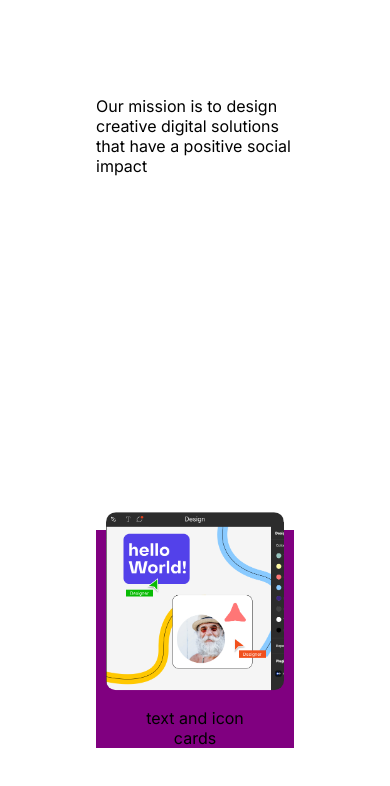
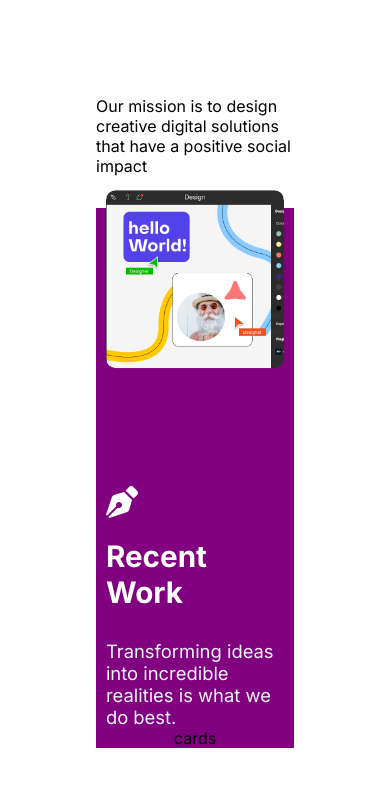
Before and after one commit to include-davis/leads-onboarding-2024, a Next.js app: page /day1 in a window 390 px wide. Shown: the top 786 px of the page. Built offline with nearby package versions, Linux system fonts and the light colour scheme.

Commit message:
Styled Recent-Work header

```diff
--- a/app/(pages)/day1/page.jsx
+++ b/app/(pages)/day1/page.jsx
@@ -1,5 +1,6 @@
 import Image from "next/image";
 import styles from "./page.module.scss";
+import { FaPenNib } from "react-icons/fa";
 
 export default function Page() {
   return (
@@ -11,7 +12,11 @@ export default function Page() {
             <img src="/design-home.png" className={styles.img_design_home}
               alt="Screenshots of the dashboard project showing desktop version"/>
           </div>
-          <div>text and icon</div>
+          <div className={styles.header_recent_work}>
+            <FaPenNib style={{fontSize: "2rem", color: "white"}}></FaPenNib>
+            <h5 style={{marginBottom: "30px", marginTop: "20px"}}>Recent Work</h5>
+            <h6>Transforming ideas into incredible realities is what we do best.</h6>
+          </div>
           <div>cards</div>
         </div>
       </div>
--- a/app/(pages)/day1/page.module.scss
+++ b/app/(pages)/day1/page.module.scss
@@ -16,7 +16,7 @@
 }
 
 .div_design_home {
-  width: 50%;
+  width: 60%;
   aspect-ratio: 2 / 1;
   position: relative;
   transform: translate(0%, -50%);
@@ -26,10 +26,19 @@
   justify-content: center;
   align-items: center;
   overflow: hidden;
+  margin-bottom: 60px;
 }
 
 .img_design_home {
   width: 100%;
+}
+
+.header_recent_work {
+  display: flex;
+  flex-direction: column;
+  align-items: center;
+  padding-left: 5%;
+  padding-right: 5%;
 }
 
 @media screen and (max-width: 800px) {
@@ -37,6 +46,7 @@
     width: 90%;
     aspect-ratio: 1 / 1;
     transform: translate(0%, -10%);
+    margin-bottom: 100px;
   }
 
   .img_design_home {
@@ -44,4 +54,8 @@
     object-fit: cover;
   }
 
+  .header_recent_work {
+    align-items: flex-start;
+  }
+
 }
--- a/app/(pages)/globals.scss
+++ b/app/(pages)/globals.scss
@@ -28,7 +28,23 @@ h1,
 h2,
 h3,
 h4,
-h5,
+h5 {
+  color: white;
+  font-size: 3rem;
+  font-weight: 700;
+}
 h6 {
-  color: var(--text-primary);
+  color: var(--text-color2);
+  font-size: 1.85rem;
+  font-weight: 400;
 }
+
+@media screen and (max-width: 800px) {
+  h5 {
+    font-size: 1.85rem;
+  }
+
+  h6 {
+    font-size: 1.15rem;
+  }
+}
```
